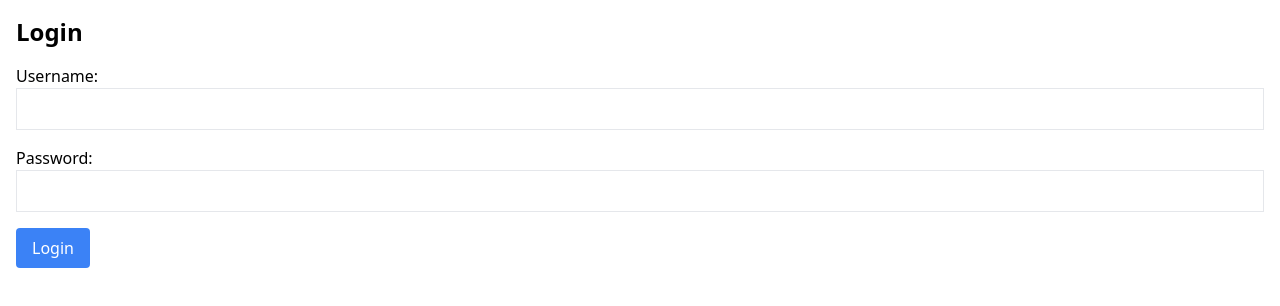
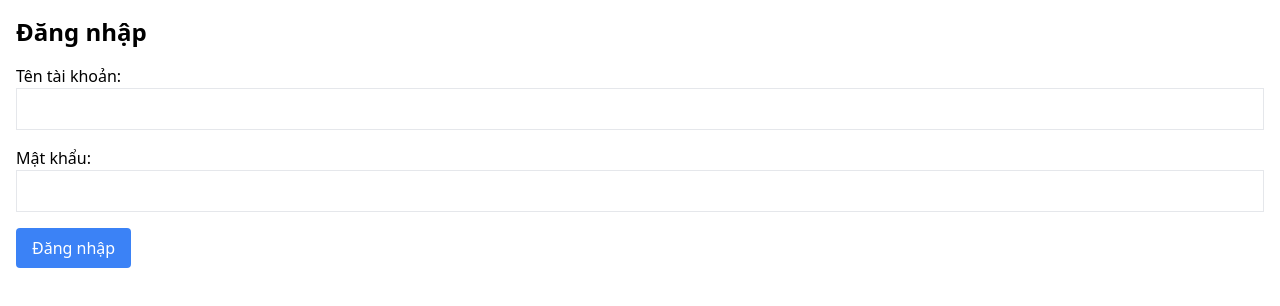
Before and after one commit to dumbled00r/SimpleRestaurantManagement, a React (Vite) app: page / in a window 1280 px wide. Shown: the top 306 px of the page. Built offline with nearby package versions, Linux system fonts and the light colour scheme.

Commit message:
vietlized some strings

```diff
--- a/src/components/LoginPage.jsx
+++ b/src/components/LoginPage.jsx
@@ -31,17 +31,17 @@ const LoginPage = ({ onLogin }) => {
       }
     } catch (error) {
       console.log(error);
-      setError("An error occurred during login");
+      setError("Gặp lỗi khi đăng nhập");
     }
   };
 
   return (
     <div className="p-4">
-      <h1 className="text-2xl font-bold mb-4">Login</h1>
+      <h1 className="text-2xl font-bold mb-4">Đăng nhập</h1>
       {error && <p className="text-red-500">{error}</p>}
       <form onSubmit={handleLogin}>
         <div className="mb-4">
-          <label>Username:</label>
+          <label>Tên tài khoản:</label>
           <input
             type="text"
             value={username}
@@ -50,7 +50,7 @@ const LoginPage = ({ onLogin }) => {
           />
         </div>
         <div className="mb-4">
-          <label>Password:</label>
+          <label>Mật khẩu:</label>
           <input
             type="password"
             value={password}
@@ -62,7 +62,7 @@ const LoginPage = ({ onLogin }) => {
           type="submit"
           className="bg-blue-500 text-white px-4 py-2 rounded"
         >
-          Login
+          Đăng nhập
         </button>
       </form>
     </div>
--- a/src/components/StatisticsPage.jsx
+++ b/src/components/StatisticsPage.jsx
@@ -54,7 +54,7 @@ const StatisticsPage = () => {
     fetch(url)
       .then((response) => {
         if (!response.ok) {
-          throw new Error("Network response was not ok");
+          throw new Error("Gặp lỗi khi tải dữ liệu thống kê.");
         }
         return response.json();
       })
```
Also changed, not shown: 1 other file (tests, documents, lock files or other folders).
